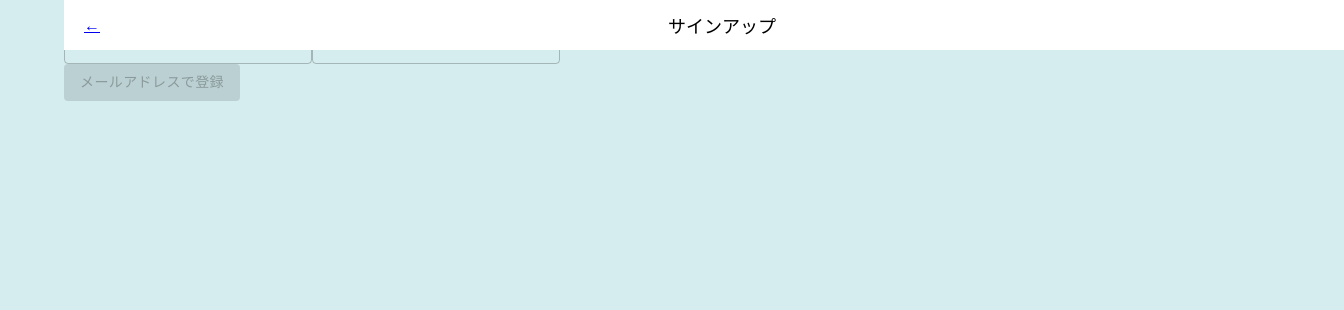
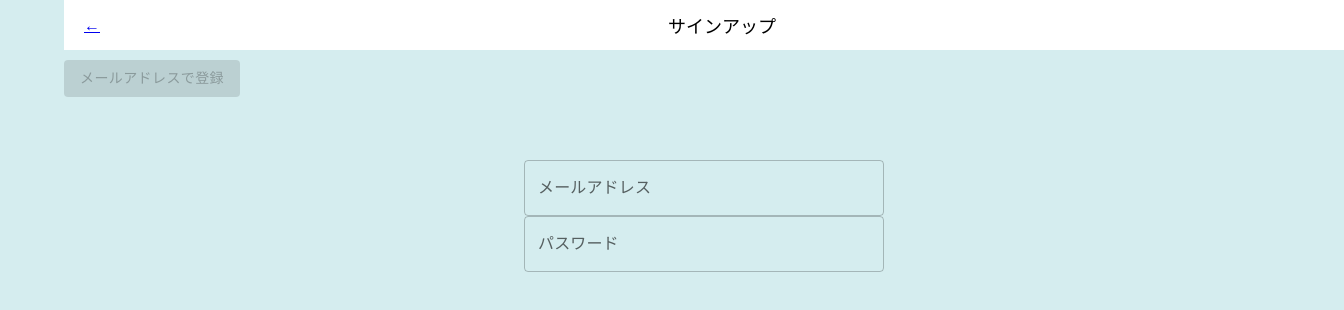
Before and after one commit to SuwaGeeks/Suwaaa, a Next.js app in the folder suwaaa-app/: page /signup in a window 1280 px wide. Shown: the top 310 px of the page, 1344 px wide, since content can reach past the window. Built offline with nearby package versions, Linux system fonts and the light colour scheme.

Commit message:
signupページレイアウトを変更

```diff
--- a/suwaaa-app/app/signup/page.module.css
+++ b/suwaaa-app/app/signup/page.module.css
@@ -11,7 +11,7 @@
     margin-top: 20px;
     background-color: #217178;
     color: white;
-    width: 200px;
+    width: 250px;
   }
 
   .disabledButton {
@@ -20,3 +20,35 @@
     color: black;
     width: 200px;
   }
+
+  .inputContainer {
+    display: flex;
+    flex-direction: column;
+    align-items: center;
+    position: absolute;
+    top: 20%;
+    width: 100%;
+  }
+
+  .inputField {
+    width: 360px;
+    font-size: 1.0rem;
+    margin-bottom: 20px;
+    border-radius: 12px;
+  }
+
+  .checkboxContainer {
+    text-align: left;
+    font-size: 0.8rem;
+    margin-bottom: 10px;
+  }
+
+  .buttonEnabled {
+    background-color: #217178;
+    color: white;
+  }
+
+  .buttonDisabled {
+    background-color: #D9D9D9;
+    color: black;
+  }
--- a/suwaaa-app/app/signup/page.tsx
+++ b/suwaaa-app/app/signup/page.tsx
@@ -27,18 +27,23 @@ export default function Signup() {
   return (
     <Container className={styles.container}>
       <TopBar goBackTo="/start" pageTitle="サインアップ" />
+      <div className={styles.inputContainer}>
         <TextField
+          className={styles.inputField}
           label="メールアドレス"
           variant="outlined"
           type="email"
           onChange={(e) => setEmail(e.target.value)}
         />
         <TextField
+          className={styles.inputField}
           label="パスワード"
           variant="outlined"
           type="password"
           onChange={handlePasswordChange}
         />
+      </div>
+      <div className={styles.checkboxContainer}>
         <FormControlLabel
           control={<Checkbox checked={isLengthValid} />}
           label="パスワードは6文字以上"
@@ -47,8 +52,10 @@ export default function Signup() {
           control={<Checkbox checked={isCharacterValid} />}
           label="パスワードには大文字と特殊文字が含まれている"
         />
+      </div>
       <Button
         variant="contained"
+        className={isLengthValid && isCharacterValid ? styles.buttonEnabled : styles.buttonDisabled}
         disabled={!(isLengthValid && isCharacterValid)}
       >
         メールアドレスで登録
```
Lines whose indentation alone changed are shown as unchanged.
